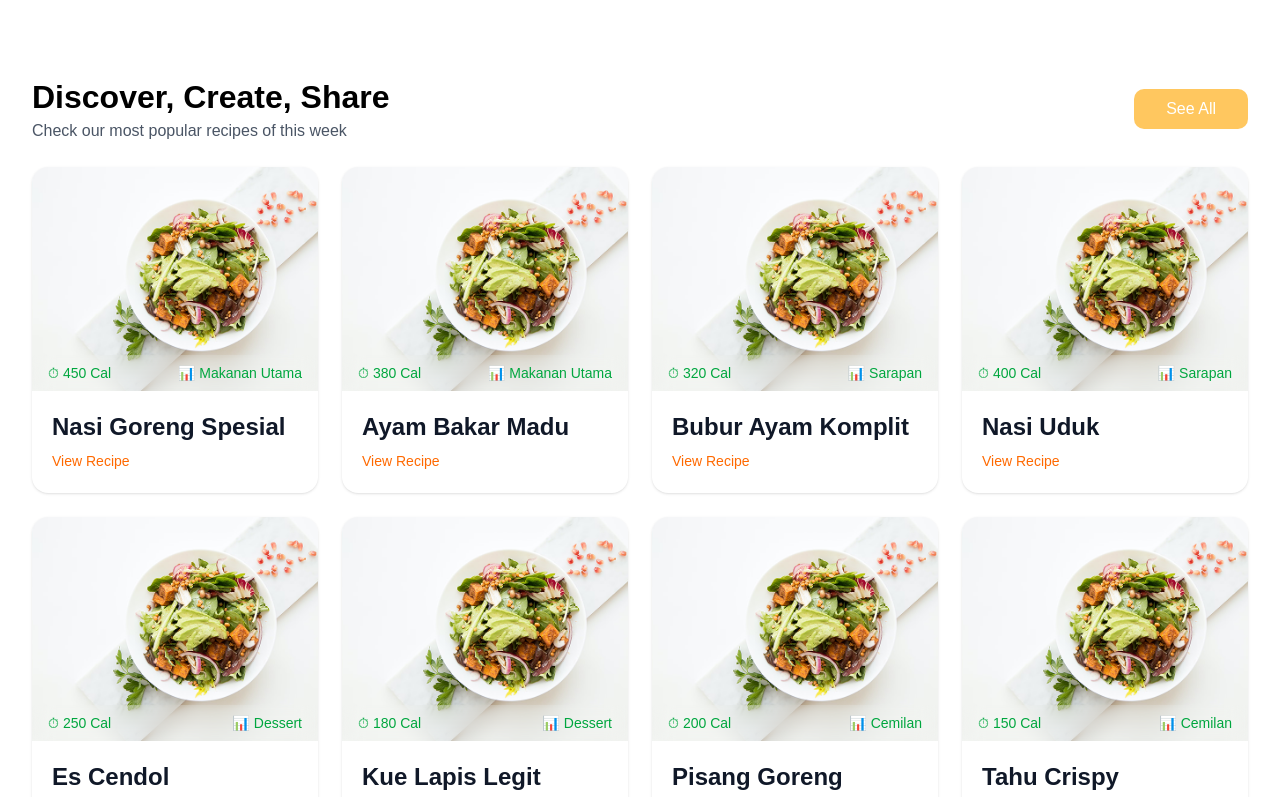
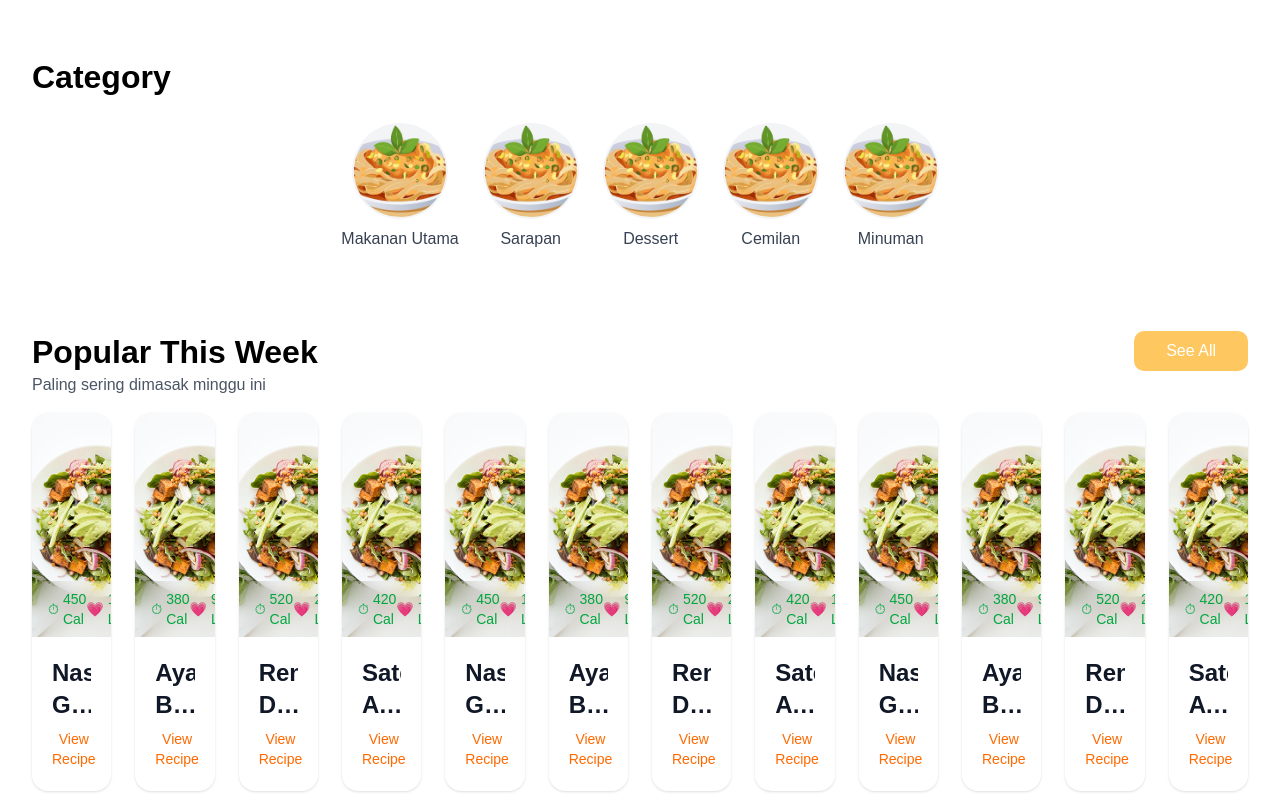
Before and after one commit to vskirani/Recipedia, a React (Vite) app: page / in a window 1280 px wide. Shown: the part 620-1417 px from the top of the page. Built offline with nearby package versions, Linux system fonts and the light colour scheme.

Commit message:
add categori components and update navbar

```diff
--- a/src/App.jsx
+++ b/src/App.jsx
@@ -5,7 +5,7 @@ import HomePage from './pages/HomePage'
 
 function App() {
   return (
-    <div className="mx-auto max-w-7xl px-3 sm:px-4 md:px-6 lg:px-8 pt-3 sm:pt-4">
+    <div className="mx-auto max-w-7xl px-3 sm:px-4 md:px-6 lg:px-8 py-3 sm:py-4">
       <Navbar />
       <HomePage />
     </div>
--- /dev/null
+++ b/src/components/CategoryCard.jsx
@@ -0,0 +1,16 @@
+export default function CategoryCard({image, title, onClick }) {
+    return (
+        <button onClick={onClick} className="flex flex-col items-center gap-2 group">
+            <div className="w-20 h-20 sm:w-24 sm:h-24 rounded-full overflow-hidden bg-gray-100 border-2 border-transparent group-hover:border-primary transition">
+                <img
+                    src={image}
+                    alt={title}
+                    className="w-full h-full object-cover"
+                />
+            </div>
+            <span className="text-sm sm:text-base font-poppins font-medium text-gray-700 group-hover:text-primary">
+                {title}
+            </span>
+        </button>
+    );
+}
--- /dev/null
+++ b/src/components/CategoryList.jsx
@@ -0,0 +1,28 @@
+import makananUtama from "../assets/image/mn.png";
+import {products} from "../data/products";
+import CategoryCard from "./CategoryCard";
+
+const categoryImages ={
+    "Makanan Utama": makananUtama,
+    "Sarapan": makananUtama,
+    "Dessert": makananUtama,
+    "Cemilan": makananUtama,
+    "Minuman": makananUtama,
+
+}
+export default function CategoryList(){
+    const categories = [... new Set(products.map((item)=> item.category))];
+    return(
+        <div className="flex gap-6 justify-center overflow-x-auto">
+            {categories.map((category) => (
+                <CategoryCard
+                key={category}
+                title={category}
+                image={categoryImages[category]}
+                onClick={() => console.log(category)}
+                />
+            ))}
+
+        </div>
+    );
+}
--- a/src/components/ProductCard.jsx
+++ b/src/components/ProductCard.jsx
@@ -1,36 +1,35 @@
 export default function ProductCard({ item }) {
   return (
-    <div className="bg-white rounded-xl sm:rounded-2xl overflow-hidden shadow-sm hover:shadow-lg transition duration-300 cursor-pointer w-full">
-
+    <div className="bg-white rounded-2xl overflow-hidden shadow-sm hover:shadow-lg transition duration-300 cursor-pointer w-full">
 
       <div className="relative">
         <img
           src={item.image}
           alt={item.title}
-          className="w-full h-40 sm:h-48 lg:h-56 object-cover"
+          className="w-full h-40 sm:h-48 md:h-56 object-cover"
         />
 
-
         <div className="absolute bottom-0 left-0 w-full">
-          <div className="px-3 sm:px-4 py-1.5 sm:py-2
+          <div className="px-3 sm:px-4 py-2
                           backdrop-blur-[10px]
                           flex justify-between items-center text-xs sm:text-sm">
 
             <div className="flex items-center gap-1 text-green-600">
               ⏱ <span>{item.calories} Cal</span>
             </div>
-
+            <div className="flex items-center gap-1 text-green-600">
+              💗 <span>{item.likes} Likes</span>
+            </div>
             <div className="flex items-center gap-1 text-green-600 font-medium">
-              📊 <span>{item.category}</span>
+              📊 <span className="truncate max-w-[80px] sm:max-w-none">{item.category}</span>
             </div>
 
           </div>
         </div>
       </div>
 
-      {/* CONTENT */}
-      <div className="px-3 sm:px-4 lg:px-5 py-3 sm:py-4 lg:py-5">
-        <h3 className="text-lg sm:text-xl lg:text-2xl font-bold text-gray-900 line-clamp-2">
+      <div className="px-4 sm:px-5 py-4 sm:py-5">
+        <h3 className="text-lg sm:text-xl md:text-2xl font-bold text-gray-900 line-clamp-2">
           {item.title}
         </h3>
 
--- a/src/components/ProductList.jsx
+++ b/src/components/ProductList.jsx
@@ -4,8 +4,8 @@ import ProductCard from "./ProductCard";
 export default function ProductList(){
 
     return (
-       <div className="pt-4 sm:pt-6">
-        <div className="grid grid-cols-1 sm:grid-cols-2 md:grid-cols-3 lg:grid-cols-4 gap-4 sm:gap-5 lg:gap-6">
+       <div className="pt-4">
+        <div className="grid grid-cols-1 sm:grid-cols-2 md:grid-cols-3 lg:grid-cols-4 gap-4 sm:gap-6">
             {products.map((item) => (
                 <ProductCard key={item.id} item={item} />
             ))}
--- a/src/data/products.js
+++ b/src/data/products.js
@@ -1,14 +1,14 @@
 import product1 from "../assets/image/creamy.png";
 
 export const products = [
-  // Makanan Utama (2 produk)
+  // Makanan Utama (5 produk)
   {
     id: 1,
     image: product1,
     title: "Nasi Goreng Spesial",
     category: "Makanan Utama",
     cookTime: 25,
-    difficulty: "Easy",
+    likes: 1250,
     deskription: "Nasi goreng dengan telur, ayam, dan sayuran segar yang dimasak dengan bumbu rahasia.",
     ingredients: ["Nasi", "Telur", "Ayam", "Sayuran", "Kecap Manis", "Cabai", "Bawang"],
     steps: ["Masak nasi hingga dingin", "Tumis bumbu dan ayam", "Masukkan nasi dan aduk rata", "Tambahkan telur dan sajikan"],
@@ -20,114 +20,294 @@ export const products = [
     title: "Ayam Bakar Madu",
     category: "Makanan Utama",
     cookTime: 45,
-    difficulty: "Medium",
+    likes: 980,
     deskription: "Ayam bakar dengan olesan madu dan rempah-rempah pilihan yang gurih dan manis.",
     ingredients: ["Ayam", "Madu", "Kecap Manis", "Bawang Putih", "Jahe", "Lengkuas"],
     steps: ["Marinasi ayam dengan bumbu", "Diamkan 30 menit", "Panggang ayam hingga matang", "Olesi madu dan sajikan"],
     calories: 380,
   },
-
-  // Sarapan (2 produk)
   {
     id: 3,
+    image: product1,
+    title: "Rendang Daging Sapi",
+    category: "Makanan Utama",
+    cookTime: 180,
+    likes: 2100,
+    deskription: "Rendang daging sapi dengan bumbu rempah khas Padang yang kaya rasa dan empuk.",
+    ingredients: ["Daging Sapi", "Santan", "Cabai", "Bawang", "Lengkuas", "Serai", "Daun Jeruk"],
+    steps: ["Tumis bumbu halus", "Masukkan daging dan santan", "Masak hingga santan mengering", "Aduk terus hingga kehitaman"],
+    calories: 520,
+  },
+  {
+    id: 4,
+    image: product1,
+    title: "Sate Ayam Madura",
+    category: "Makanan Utama",
+    cookTime: 40,
+    likes: 1560,
+    deskription: "Sate ayam dengan bumbu kacang khas Madura yang gurih dan lezat.",
+    ingredients: ["Ayam", "Kacang Tanah", "Kecap Manis", "Bawang Merah", "Cabai", "Jeruk Limau"],
+    steps: ["Potong ayam dan tusuk", "Bakar sate hingga matang", "Buat bumbu kacang", "Sajikan dengan lontong"],
+    calories: 420,
+  },
+  {
+    id: 5,
+    image: product1,
+    title: "Gulai Kambing",
+    category: "Makanan Utama",
+    cookTime: 120,
+    likes: 870,
+    deskription: "Gulai kambing dengan kuah santan kuning yang kaya rempah dan harum.",
+    ingredients: ["Daging Kambing", "Santan", "Kunyit", "Cabai", "Bawang", "Serai", "Daun Salam"],
+    steps: ["Rebus daging kambing", "Tumis bumbu hingga harum", "Masukkan santan dan daging", "Masak hingga empuk"],
+    calories: 480,
+  },
+
+  // Sarapan (5 produk)
+  {
+    id: 6,
     image: product1,
     title: "Bubur Ayam Komplit",
     category: "Sarapan",
     cookTime: 30,
-    difficulty: "Easy",
+    likes: 1320,
     deskription: "Bubur ayam hangat dengan topping suwiran ayam, cakwe, kerupuk, dan bawang goreng.",
     ingredients: ["Beras", "Ayam", "Cakwe", "Kerupuk", "Bawang Goreng", "Seledri", "Kecap"],
     steps: ["Masak beras hingga menjadi bubur", "Rebus dan suwir ayam", "Siapkan topping", "Sajikan bubur dengan topping"],
     calories: 320,
   },
   {
-    id: 4,
+    id: 7,
     image: product1,
     title: "Nasi Uduk",
     category: "Sarapan",
     cookTime: 35,
-    difficulty: "Medium",
+    likes: 1150,
     deskription: "Nasi gurih yang dimasak dengan santan, disajikan dengan lauk pelengkap.",
     ingredients: ["Beras", "Santan", "Daun Salam", "Serai", "Telur", "Tempe", "Sambal"],
     steps: ["Cuci beras dan rendam", "Masak dengan santan dan rempah", "Goreng telur dan tempe", "Sajikan dengan sambal"],
     calories: 400,
   },
+  {
+    id: 8,
+    image: product1,
+    title: "Lontong Sayur",
+    category: "Sarapan",
+    cookTime: 45,
+    likes: 920,
+    deskription: "Lontong dengan kuah sayur santan yang gurih dan hangat untuk sarapan.",
+    ingredients: ["Lontong", "Labu Siam", "Santan", "Tempe", "Tahu", "Telur", "Cabai"],
+    steps: ["Rebus lontong hingga padat", "Masak sayur dengan santan", "Goreng tempe dan tahu", "Sajikan dengan sambal"],
+    calories: 380,
+  },
+  {
+    id: 9,
+    image: product1,
+    title: "Mie Goreng Telur",
+    category: "Sarapan",
+    cookTime: 15,
+    likes: 1680,
+    deskription: "Mie goreng dengan telur dan sayuran, bumbu kecap yang meresap sempurna.",
+    ingredients: ["Mie Telur", "Telur", "Sawi", "Kecap Manis", "Bawang Putih", "Cabai"],
+    steps: ["Rebus mie sebentar", "Tumis bumbu dan sayuran", "Masukkan mie dan kecap", "Aduk rata dan sajikan"],
+    calories: 350,
+  },
+  {
+    id: 10,
+    image: product1,
+    title: "Roti Bakar Cokelat",
+    category: "Sarapan",
+    cookTime: 10,
+    likes: 2250,
+    deskription: "Roti bakar dengan olesan cokelat dan keju yang lumer, favorit anak-anak.",
+    ingredients: ["Roti Tawar", "Cokelat Pasta", "Keju", "Mentega", "Susu Kental Manis"],
+    steps: ["Olesi roti dengan mentega", "Panggang hingga kecoklatan", "Olesi cokelat dan keju", "Lipat dan sajikan"],
+    calories: 280,
+  },
 
-  // Dessert (2 produk)
+  // Dessert (5 produk)
   {
-    id: 5,
+    id: 11,
     image: product1,
     title: "Es Cendol",
     category: "Dessert",
     cookTime: 20,
-    difficulty: "Easy",
+    likes: 1890,
     deskription: "Dessert tradisional dengan cendol hijau, santan, dan gula merah yang menyegarkan.",
     ingredients: ["Cendol", "Santan", "Gula Merah", "Es Batu", "Nangka"],
     steps: ["Siapkan cendol", "Cairkan gula merah", "Siapkan santan", "Sajikan dengan es batu"],
     calories: 250,
   },
   {
-    id: 6,
+    id: 12,
     image: product1,
     title: "Kue Lapis Legit",
     category: "Dessert",
     cookTime: 120,
-    difficulty: "Hard",
+    likes: 760,
     deskription: "Kue lapis tradisional dengan lapisan tipis yang lembut dan aroma rempah khas.",
     ingredients: ["Tepung Terigu", "Telur", "Mentega", "Gula", "Kayu Manis", "Cengkeh"],
     steps: ["Kocok telur dan gula", "Campur dengan tepung", "Panggang lapis demi lapis", "Dinginkan dan potong"],
     calories: 180,
   },
+  {
+    id: 13,
+    image: product1,
+    title: "Es Campur",
+    category: "Dessert",
+    cookTime: 15,
+    likes: 1450,
+    deskription: "Es campur dengan aneka isian buah, cincau, dan sirup yang menyegarkan.",
+    ingredients: ["Alpukat", "Nangka", "Kelapa Muda", "Cincau", "Sirup", "Susu Kental Manis"],
+    steps: ["Potong semua buah", "Siapkan cincau", "Susun dalam gelas", "Tambahkan es dan sirup"],
+    calories: 220,
+  },
+  {
+    id: 14,
+    image: product1,
+    title: "Puding Cokelat",
+    category: "Dessert",
+    cookTime: 30,
+    likes: 1780,
+    deskription: "Puding cokelat lembut dengan saus vla vanilla yang creamy dan manis.",
+    ingredients: ["Cokelat Bubuk", "Agar-agar", "Susu", "Gula", "Vanilla", "Maizena"],
+    steps: ["Masak agar-agar dengan susu", "Tambahkan cokelat dan gula", "Tuang ke cetakan", "Dinginkan dan sajikan dengan vla"],
+    calories: 190,
+  },
+  {
+    id: 15,
+    image: product1,
+    title: "Klepon",
+    category: "Dessert",
+    cookTime: 40,
+    likes: 1120,
+    deskription: "Kue klepon hijau dengan isian gula merah yang meleleh di mulut.",
+    ingredients: ["Tepung Ketan", "Pandan", "Gula Merah", "Kelapa Parut", "Garam"],
+    steps: ["Buat adonan ketan dengan pandan", "Isi dengan gula merah", "Rebus hingga mengapung", "Gulingkan di kelapa parut"],
+    calories: 150,
+  },
 
-  // Cemilan (2 produk)
+  // Cemilan (5 produk)
   {
-    id: 7,
+    id: 16,
     image: product1,
     title: "Pisang Goreng Crispy",
     category: "Cemilan",
     cookTime: 15,
-    difficulty: "Easy",
+    likes: 2340,
     deskription: "Pisang goreng dengan balutan tepung crispy yang renyah di luar dan lembut di dalam.",
     ingredients: ["Pisang Raja", "Tepung Terigu", "Tepung Beras", "Gula", "Garam", "Air Es"],
     steps: ["Kupas pisang", "Siapkan adonan tepung", "Celupkan pisang ke adonan", "Goreng hingga keemasan"],
     calories: 200,
   },
   {
-    id: 8,
+    id: 17,
     image: product1,
     title: "Tahu Crispy",
     category: "Cemilan",
     cookTime: 20,
-    difficulty: "Easy",
+    likes: 1670,
     deskription: "Tahu goreng renyah dengan bumbu gurih, cocok untuk cemilan sore hari.",
     ingredients: ["Tahu Putih", "Tepung Bumbu", "Bawang Putih", "Garam", "Merica", "Cabai Bubuk"],
     steps: ["Potong tahu sesuai selera", "Lumuri dengan bumbu", "Balut dengan tepung", "Goreng hingga crispy"],
     calories: 150,
   },
+  {
+    id: 18,
+    image: product1,
+    title: "Cireng Isi",
+    category: "Cemilan",
+    cookTime: 25,
+    likes: 1980,
+    deskription: "Cireng goreng dengan isian ayam pedas yang kenyal dan gurih.",
+    ingredients: ["Tepung Kanji", "Tepung Terigu", "Ayam Suwir", "Cabai", "Bawang Putih", "Garam"],
+    steps: ["Buat adonan cireng", "Isi dengan ayam suwir pedas", "Bentuk bulat pipih", "Goreng hingga keemasan"],
+    calories: 180,
+  },
+  {
+    id: 19,
+    image: product1,
+    title: "Risoles Mayo",
+    category: "Cemilan",
+    cookTime: 35,
+    likes: 1540,
+    deskription: "Risoles dengan isian ragout sayuran dan mayones yang creamy.",
+    ingredients: ["Kulit Lumpia", "Wortel", "Kentang", "Ayam", "Mayones", "Telur", "Tepung Roti"],
+    steps: ["Buat isian ragout", "Bungkus dengan kulit lumpia", "Celup telur dan tepung roti", "Goreng hingga golden"],
+    calories: 220,
+  },
+  {
+    id: 20,
+    image: product1,
+    title: "Bakwan Sayur",
+    category: "Cemilan",
+    cookTime: 20,
+    likes: 1230,
+    deskription: "Bakwan goreng dengan campuran sayuran segar yang renyah dan gurih.",
+    ingredients: ["Tepung Terigu", "Wortel", "Kol", "Tauge", "Daun Bawang", "Bawang Putih"],
+    steps: ["Iris semua sayuran tipis", "Campur dengan adonan tepung", "Goreng satu sendok per bakwan", "Sajikan dengan cabai rawit"],
+    calories: 160,
+  },
 
-  // Minuman (2 produk)
+  // Minuman (5 produk)
   {
-    id: 9,
+    id: 21,
     image: product1,
     title: "Es Teh Manis",
     category: "Minuman",
     cookTime: 10,
-    difficulty: "Easy",
+    likes: 3200,
     deskription: "Minuman teh manis dingin yang menyegarkan, cocok untuk menemani makan.",
     ingredients: ["Teh Celup", "Gula Pasir", "Air Panas", "Es Batu"],
     steps: ["Seduh teh dengan air panas", "Tambahkan gula dan aduk", "Dinginkan", "Sajikan dengan es batu"],
     calories: 80,
   },
   {
-    id: 10,
+    id: 22,
     image: product1,
     title: "Jus Alpukat",
     category: "Minuman",
     cookTime: 10,
-    difficulty: "Easy",
+    likes: 2450,
     deskription: "Jus alpukat creamy dengan campuran susu dan madu yang lezat dan bergizi.",
     ingredients: ["Alpukat", "Susu Cair", "Madu", "Es Batu", "Cokelat Bubuk"],
     steps: ["Potong alpukat dan ambil dagingnya", "Blender dengan susu dan madu", "Tambahkan es batu", "Sajikan dengan taburan cokelat"],
     calories: 220,
   },
+  {
+    id: 23,
+    image: product1,
+    title: "Es Jeruk Peras",
+    category: "Minuman",
+    cookTime: 5,
+    likes: 2890,
+    deskription: "Jeruk peras segar dengan es batu yang menyegarkan di siang hari.",
+    ingredients: ["Jeruk Manis", "Gula", "Es Batu", "Air Matang"],
+    steps: ["Peras jeruk", "Tambahkan gula secukupnya", "Tambahkan air dan es batu", "Aduk dan sajikan"],
+    calories: 90,
+  },
+  {
+    id: 24,
+    image: product1,
+    title: "Kopi Susu Gula Aren",
+    category: "Minuman",
+    cookTime: 10,
+    likes: 3650,
+    deskription: "Kopi susu dengan manisnya gula aren yang khas dan creamy.",
+    ingredients: ["Kopi Espresso", "Susu Segar", "Gula Aren", "Es Batu"],
+    steps: ["Seduh kopi espresso", "Cairkan gula aren", "Campur susu dan gula aren", "Tuang kopi dan tambah es"],
+    calories: 150,
+  },
+  {
+    id: 25,
+    image: product1,
+    title: "Wedang Jahe",
+    category: "Minuman",
+    cookTime: 15,
+    likes: 1180,
+    deskription: "Minuman jahe hangat dengan gula merah yang menghangatkan badan.",
+    ingredients: ["Jahe Segar", "Gula Merah", "Serai", "Air", "Kayu Manis"],
+    steps: ["Geprek jahe dan serai", "Rebus dengan air", "Tambahkan gula merah", "Saring dan sajikan hangat"],
+    calories: 100,
+  },
 ];
--- a/src/pages/HomePage.jsx
+++ b/src/pages/HomePage.jsx
@@ -1,49 +1,67 @@
 import foto1 from "../assets/image/hero.png";
-import ProductCard from "../components/ProductCard";
 import ProductList from "../components/ProductList";
+import CategoryList from "../components/CategoryList";
+import { products } from "../data/products";
 
 
 export default function HomePage() {
+
+  const favoriteProducts = [...products]
+    .sort((a, b) => b.likes - a.likes)
+    .slice(0, 3);
+
   return (
-    <main className="pb-10">
-
-      <section className="flex flex-col-reverse md:flex-row w-full items-center justify-between gap-6 md:gap-x-8 lg:gap-x-14">
-
-        <div className="flex flex-col gap-4 md:gap-6 text-center md:text-left">
-          <h1 className="text-3xl sm:text-4xl md:text-5xl lg:text-[60px] font-bold leading-tight md:leading-none">
-            Cooking Made Fun and Easy: Unleash Your Inner Chef
+    <main>
+      {/* section hero */}
+      <section className="flex flex-col-reverse lg:flex-row w-full items-center justify-between gap-8 lg:gap-x-14">
+        {/* left content */}
+        <div className="flex flex-col gap-4 sm:gap-6 text-center lg:text-left">
+          <h1 className="text-3xl sm:text-4xl md:text-5xl lg:text-[60px] font-bold leading-tight lg:leading-none">
+            Cooking Made Fun and Easy
           </h1>
 
-          <p className="font-poppins text-sm sm:text-base lg:text-lg text-gray-600 max-w-lg mx-auto md:mx-0">
-            Discover more than 10,000 recipes in your hand with the best recipe. Help you to find the easiest way to cook.
+          <p className="font-poppins text-base sm:text-lg text-gray-600 max-w-lg mx-auto lg:mx-0">
+            Temukan resep favoritmu, dari yang simpel sampai spesial. Masak jadi lebih santai, tanpa ribet.
           </p>
 
-          <button className="bg-primary text-white py-2 sm:py-3 px-8 sm:px-12 lg:px-18 rounded-[10px] font-poppins w-fit font-medium mx-auto md:mx-0 hover:bg-orange-400 transition-colors">
-            Explore Recipes
+          <button className="bg-primary text-white py-2 sm:py-3 px-8 sm:px-12 lg:px-18 rounded-[10px] font-poppins w-fit font-medium mx-auto lg:mx-0">
+            Lihat Resep
           </button>
         </div>
 
-
+        {/* right content */}
         <img
           src={foto1}
           alt="Cooking Illustration"
-          className="w-full max-w-[280px] sm:max-w-[350px] md:max-w-[400px] lg:max-w-[520px] h-auto md:ml-auto"
+          className="w-48 sm:w-64 md:w-80 lg:w-[420px] xl:w-[520px] h-auto"
         />
       </section>
 
-      <div className="mt-10 sm:mt-14 lg:mt-20">
-        <div className="flex flex-row gap-4 sm:gap-0 sm:justify-between sm:items-center">
+      <div className="flex flex-col mt-10 sm:mt-10 lg:mt-10">
+        <h2 className="font-poppins text-xl sm:text-2xl lg:text-[32px] font-bold mb-6">
+          Category
+        </h2>
+        <CategoryList/>
+      </div>
 
+      <div className="mt-10 sm:mt-16 lg:mt-20">
+        <div className="flex flex-col sm:flex-row gap-4 sm:gap-0 justify-between items-center sm:items-start">
+          {/* left content */}
           <div className="flex flex-col text-center sm:text-left">
-            <h2 className="font-poppins text-xl sm:text-2xl lg:text-[32px] font-bold">Discover, Create, Share</h2>
-            <p className="text-sm sm:text-base text-gray-600">Check our most popular recipes of this week</p>
+            <h2 className="font-poppins text-xl sm:text-2xl lg:text-[32px] font-bold">Popular This Week</h2>
+            <p className="text-sm sm:text-base text-gray-600">Paling sering dimasak minggu ini</p>
           </div>
 
-          <button className="bg-primary text-white py-2 px-6 sm:px-8 rounded-[10px] font-poppins font-medium w-fit mx-auto sm:mx-0 hover:bg-orange-400 transition-colors">
+          <button className="bg-primary text-white py-2 px-6 sm:px-8 rounded-[10px] font-poppins font-medium text-sm sm:text-base">
             See All
           </button>
         </div>
-        <ProductList/>
+
+        <div className="grid grid-cols-1 md:grid-cols-3 gap-6">
+          {favoriteProducts.map((item) => (
+            <ProductList key={item.id} item={item} />
+          ))}
+        </div>
       </div>
 
 
```
Also changed, not shown: src/components/Navbar.jsx (+40 -45 lines), src/assets/image/maincourse.png (added), src/assets/image/mn.png (added).
